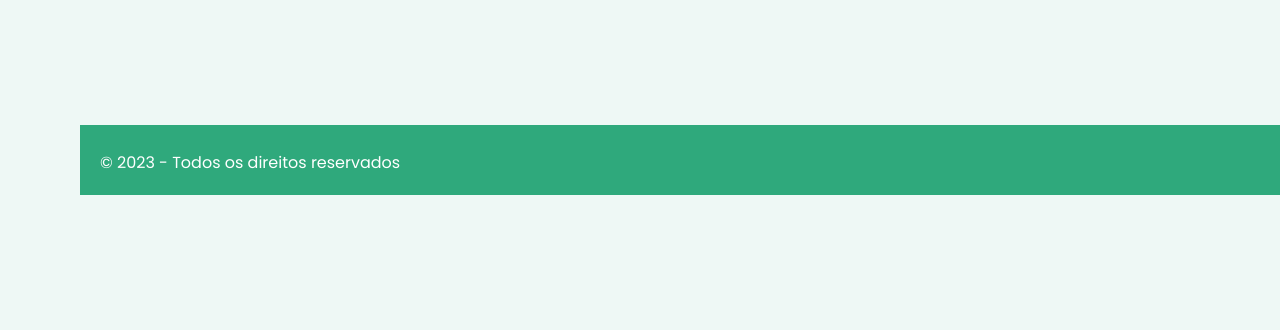
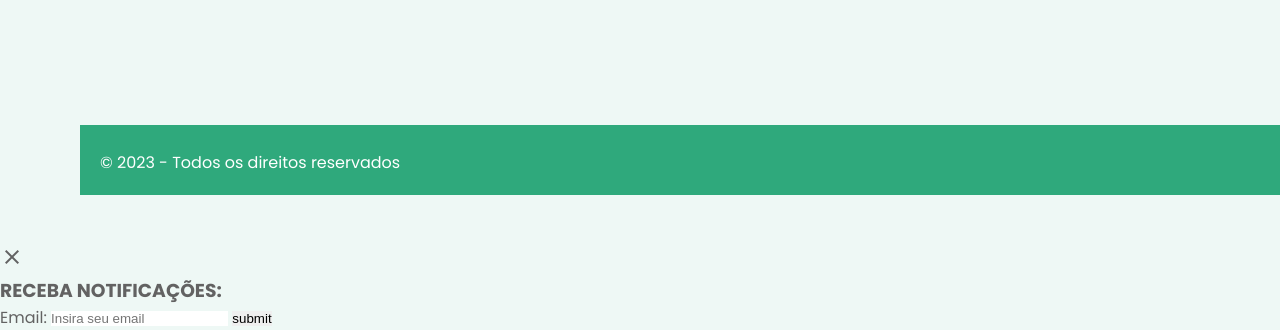
Before and after one commit to Japiinhaa/Projeto-Natureza-2.0, a plain HTML site: page index.html in a window 1280 px wide. Shown: the part 3154-3484 px from the top of the page. Before the commit the page ends 3399 px from the top, so only its background shows below. Drawn offline with nearby package versions, Linux system fonts and the light colour scheme; files whose address does not match are found by name.

Commit message:
Update index.html

```diff
--- a/index.html
+++ b/index.html
@@ -309,6 +309,20 @@
 
         </footer>
     </div>
+
+    <div class=" modal js-modal">
+        <span class="material-symbols-outlined modal-close">
+            close
+        </span>
+        <form class="modal-forms">
+            <h3>RECEBA NOTIFICAÇÕES:</h3>
+            <label for="">Email:</label>
+            <input name="email" type="email" placeholder="Insira seu email" required="">
+            <input name="submit"type="submit" value="submit">
+        </form>
+        <div id="msg"></div>
+    </div>
+
     <script type="module" src=".js/main.js"></script>
 </body>
 </html>
```
